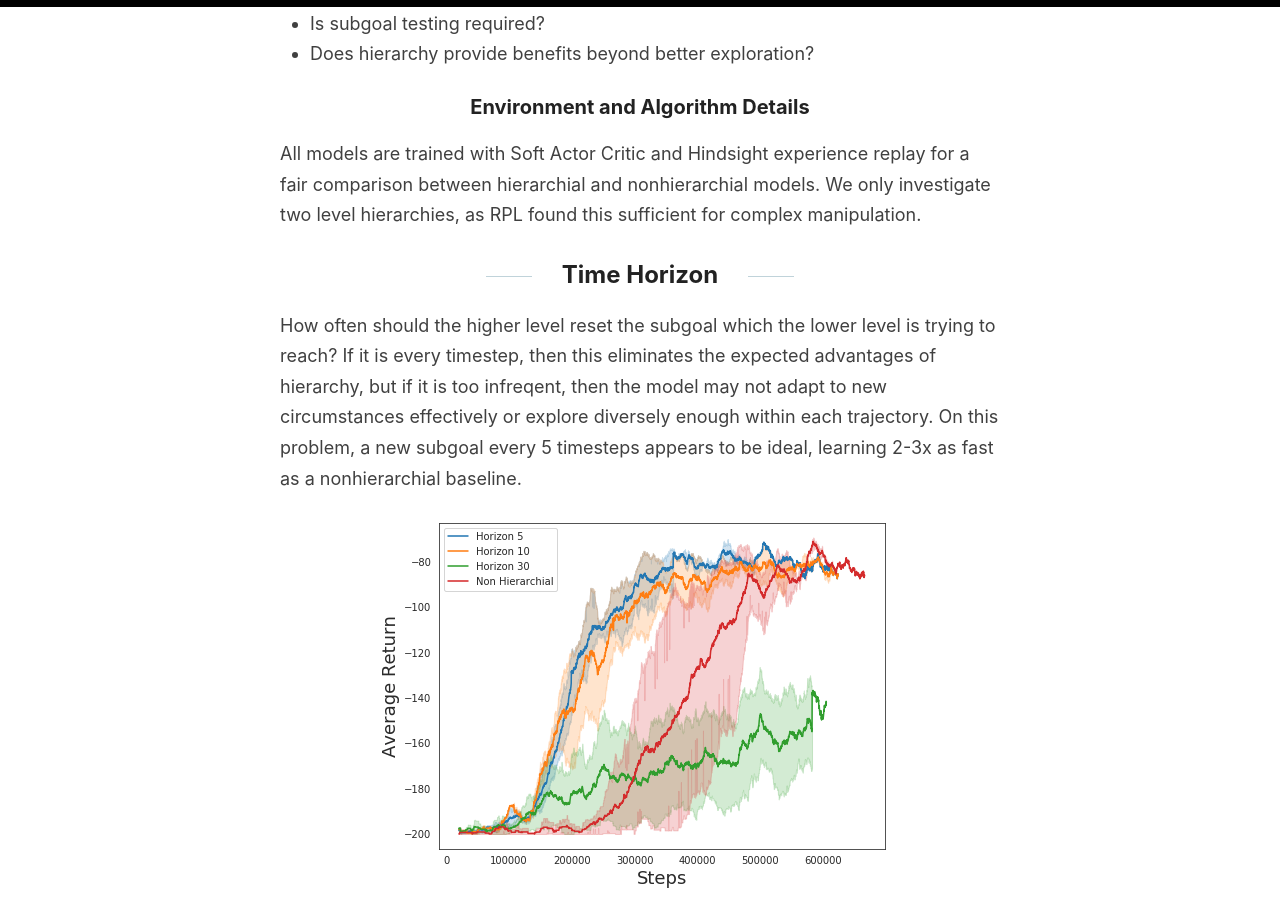
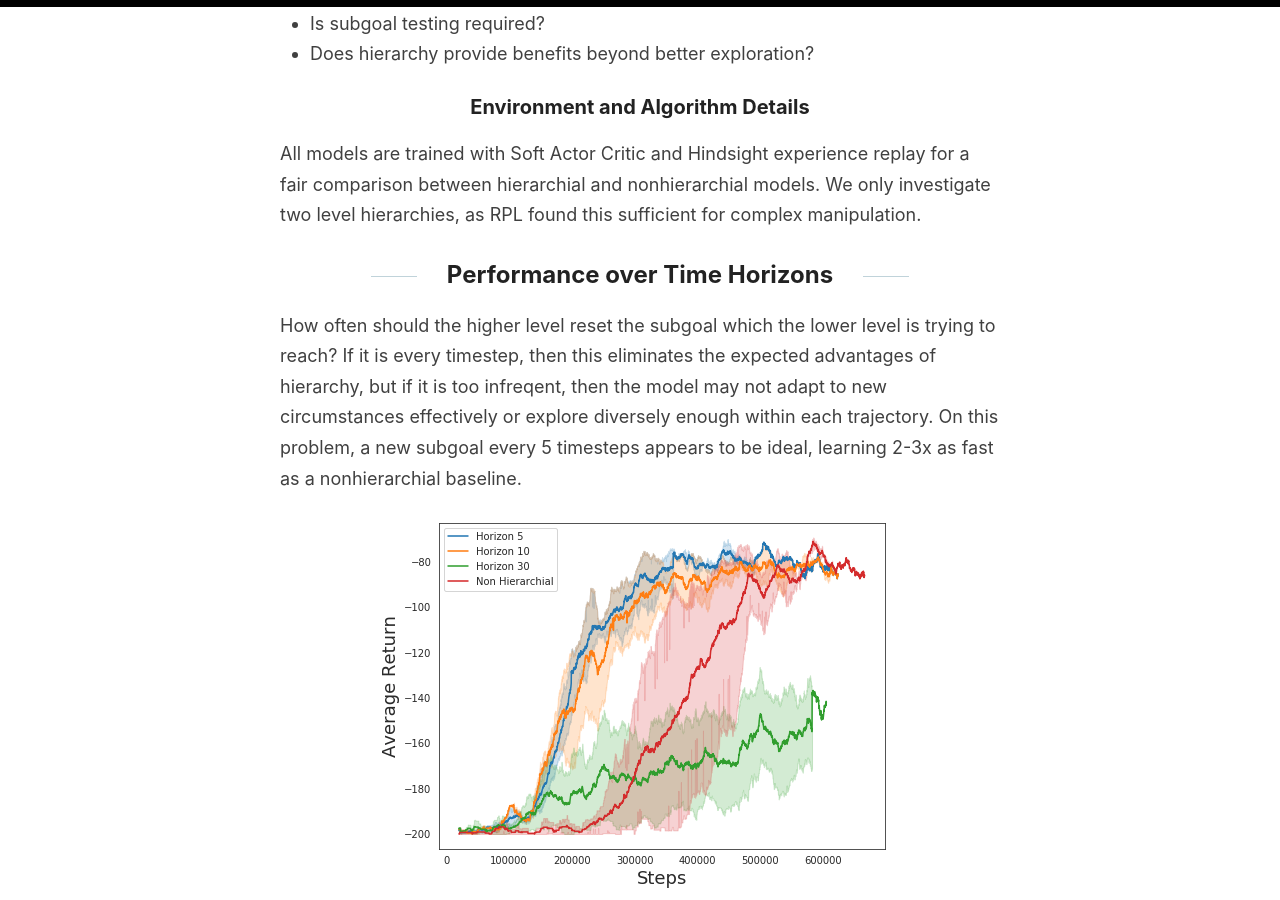
Before and after one commit to sholtodouglas/sholtodouglas.github.io, a Jekyll site: the page built from _posts/2020-06-03-DoesHierarchialRLWorkYet.md, in a window 1280 px wide and 900 px high, scrolled down 5252 px. Built offline with Jekyll 4.4.1, drawn with Linux system fonts in a browser that asks for light colours; formulas are drawn with MathJax 3.

Commit message:
Update 2020-06-03-DoesHierarchialRLWorkYet.md

```diff
--- a/_posts/2020-06-03-DoesHierarchialRLWorkYet.md
+++ b/_posts/2020-06-03-DoesHierarchialRLWorkYet.md
@@ -77,7 +77,7 @@
 ### Environment and Algorithm Details
 All models are trained with Soft Actor Critic and Hindsight experience replay for a fair comparison between hierarchial and nonhierarchial models. We only investigate two level hierarchies, as RPL found this sufficient for complex manipulation.
 
-## Time Horizon
+## Performance over Time Horizons
 
 How often should the higher level reset the subgoal which the lower level is trying to reach? If it is every timestep, then this eliminates the expected advantages of hierarchy, but if it is too infreqent, then the model may not adapt to new circumstances effectively or explore diversely enough within each trajectory. On this problem, a new subgoal every 5 timesteps appears to be ideal, learning 2-3x as fast as a nonhierarchial baseline.
 
```
